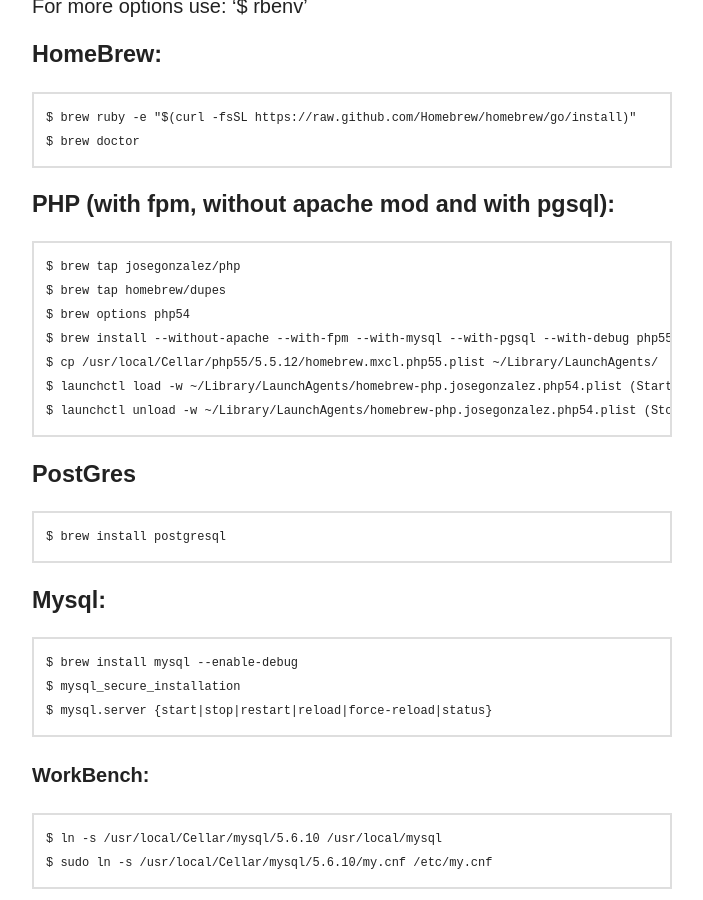
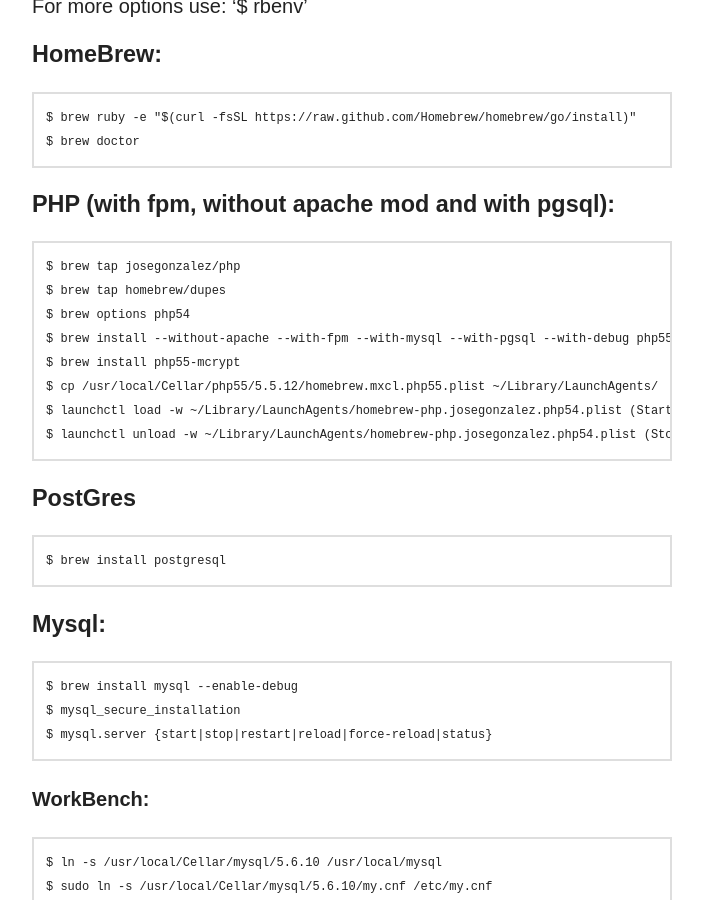
Before and after one commit to cristianounix/cristianounix, a Jekyll site: the page built from _posts/2014-05-29-Install-Php-Ruby-Rbenv-Nginx-PostGres-MySql.md, in a window 1280 px wide and 900 px high, scrolled down 1118 px. Shown: the whole window, without its empty margins (318-1021 px from the left). Built offline with Jekyll 4.4.1, drawn with Linux system fonts in a browser that asks for light colours; nearby versions of some CDN libraries; comment, search, counter and statistics services are not loaded.

Commit message:
Add Mcrypt install php55

```diff
--- a/_posts/2014-05-29-Install-Php-Ruby-Rbenv-Nginx-PostGres-MySql.md
+++ b/_posts/2014-05-29-Install-Php-Ruby-Rbenv-Nginx-PostGres-MySql.md
@@ -46,6 +46,7 @@
     $ brew tap homebrew/dupes
     $ brew options php54
     $ brew install --without-apache --with-fpm --with-mysql --with-pgsql --with-debug php55
+    $ brew install php55-mcrypt
     $ cp /usr/local/Cellar/php55/5.5.12/homebrew.mxcl.php55.plist ~/Library/LaunchAgents/
     $ launchctl load -w ~/Library/LaunchAgents/homebrew-php.josegonzalez.php54.plist (Start)
     $ launchctl unload -w ~/Library/LaunchAgents/homebrew-php.josegonzalez.php54.plist (Stop)
```
